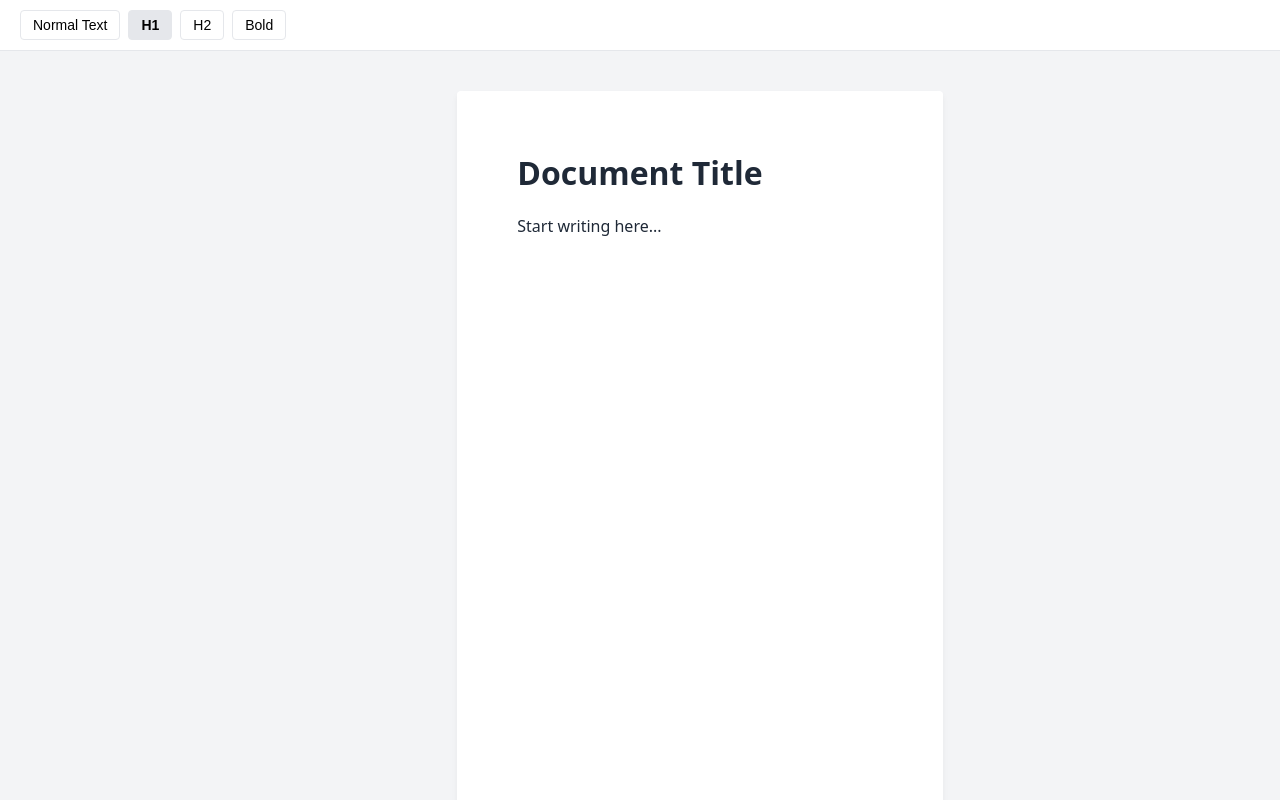
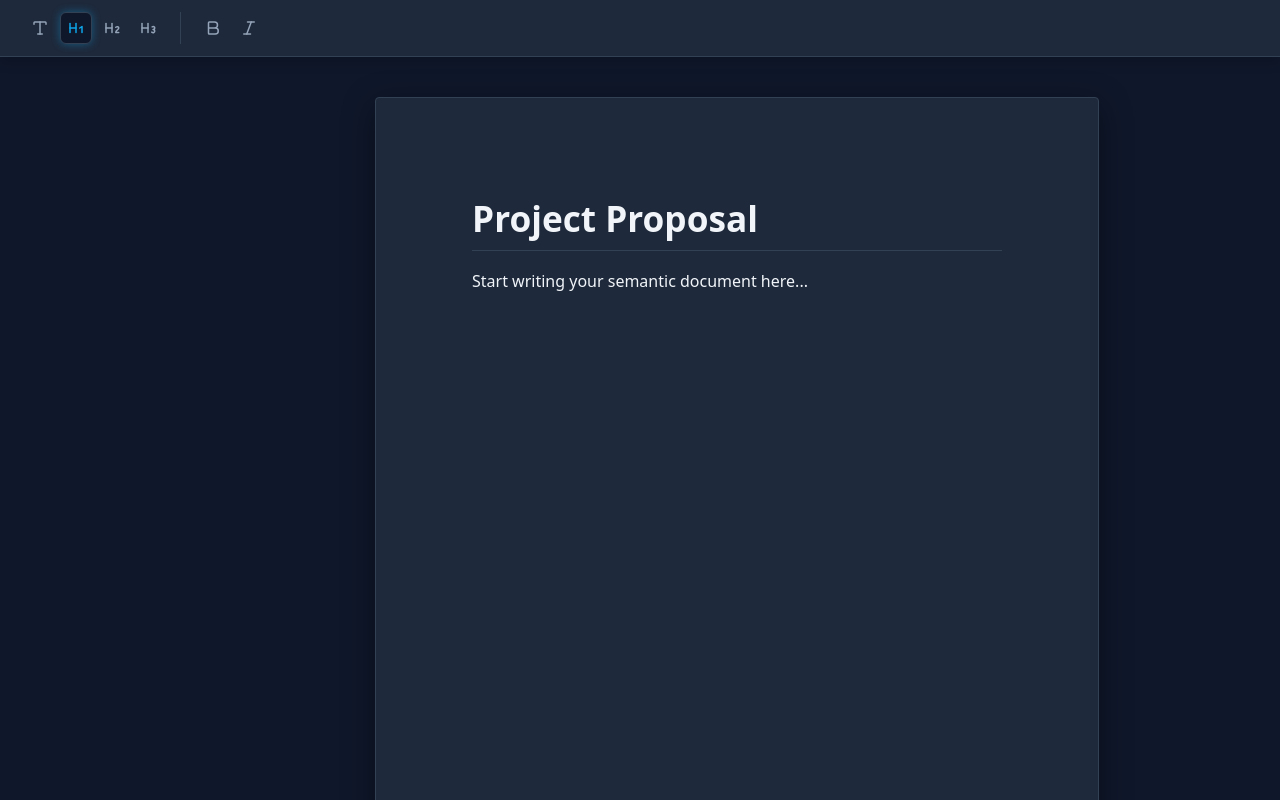
Before and after one commit to SulakshanCGhimire/intelligent-document-editor, a React (Vite) app in the folder frontend/: page / in a window 1280 px wide. Built offline with nearby package versions, Linux system fonts and the light colour scheme.

Commit message:
feat: enhance DocumentEditor with a professional ribbon toolbar and improved styling

```diff
--- a/frontend/src/components/DocumentEditor.tsx
+++ b/frontend/src/components/DocumentEditor.tsx
@@ -1,51 +1,81 @@
 import { useEditor, EditorContent } from '@tiptap/react'
 import StarterKit from '@tiptap/starter-kit'
+import { Bold, Italic, Type, Heading1, Heading2, Heading3 } from 'lucide-react'
 
 export const DocumentEditor = () => {
   const editor = useEditor({
     extensions: [
       StarterKit.configure({
-        heading: {
-          levels: [1, 2, 3], // Explicitly allow H1, H2, H3
-        },
+        heading: { levels: [1, 2, 3] },
       }),
     ],
-    content: '<h1>Document Title</h1><p>Start writing here...</p>',
+    content: '<h1>Project Proposal</h1><p>Start writing your semantic document here...</p>',
+    editorProps: {
+      attributes: {
+        class: 'tiptap', // Applies our new CSS
+      },
+    },
   })
 
   if (!editor) return null
 
   return (
     <div className="app-container">
-      {/* PROFESSIONAL TOOLBAR */}
+      {/* PROFESSIONAL RIBBON TOOLBAR */}
       <div className="toolbar">
+
+        {/* Group 1: Typography */}
+        <div className="toolbar-group">
           <button
             onClick={() => editor.chain().focus().setParagraph().run()}
             className={editor.isActive('paragraph') ? 'active' : ''}
+            title="Normal Text"
           >
-          Normal Text
+            <Type size={18} />
           </button>
           <button
             onClick={() => editor.chain().focus().toggleHeading({ level: 1 }).run()}
             className={editor.isActive('heading', { level: 1 }) ? 'active' : ''}
+            title="Heading 1"
           >
-          H1
+            <Heading1 size={18} />
           </button>
           <button
             onClick={() => editor.chain().focus().toggleHeading({ level: 2 }).run()}
             className={editor.isActive('heading', { level: 2 }) ? 'active' : ''}
+            title="Heading 2"
           >
-          H2
+            <Heading2 size={18} />
           </button>
+          <button
+            onClick={() => editor.chain().focus().toggleHeading({ level: 3 }).run()}
+            className={editor.isActive('heading', { level: 3 }) ? 'active' : ''}
+            title="Heading 3"
+          >
+            <Heading3 size={18} />
+          </button>
+        </div>
+
+        {/* Group 2: Formatting */}
+        <div className="toolbar-group">
           <button
             onClick={() => editor.chain().focus().toggleBold().run()}
             className={editor.isActive('bold') ? 'active' : ''}
+            title="Bold"
           >
-          Bold
+            <Bold size={18} />
+          </button>
+          <button
+            onClick={() => editor.chain().focus().toggleItalic().run()}
+            className={editor.isActive('italic') ? 'active' : ''}
+            title="Italic"
+          >
+            <Italic size={18} />
           </button>
         </div>
 
-      {/* EDITOR CANVAS */}
+      </div>
+
       <div className="editor-wrapper">
         <EditorContent editor={editor} />
       </div>
--- a/frontend/src/index.css
+++ b/frontend/src/index.css
@@ -1,7 +1,19 @@
+/* Deep Dark Mode Colors */
+:root {
+  --bg-app: #0f172a;        /* Slate 900 */
+  --bg-toolbar: #1e293b;    /* Slate 800 */
+  --bg-paper: #1e293b;      /* Slate 800 */
+  --text-main: #f1f5f9;     /* Slate 100 */
+  --text-muted: #94a3b8;    /* Slate 400 */
+  --border-color: #334155;  /* Slate 700 */
+  --neon-accent: #0ea5e9;   /* Sky 500 (Subtle Neon Blue) */
+  --neon-glow: rgba(14, 165, 233, 0.4);
+}
+
 body {
   margin: 0;
-  background-color: #f3f4f6; /* Light gray background */
-  color: #1f2937;
+  background-color: var(--bg-app);
+  color: var(--text-main);
   font-family: system-ui, -apple-system, sans-serif;
 }
 
@@ -11,31 +23,57 @@ body {
   height: 100vh;
 }
 
+/* Word-Style Ribbon Toolbar (Dark Mode) */
 .toolbar {
-  background-color: #ffffff;
-  border-bottom: 1px solid #e5e7eb;
-  padding: 10px 20px;
+  background-color: var(--bg-toolbar);
+  border-bottom: 1px solid var(--border-color);
+  padding: 12px 24px;
   display: flex;
-  gap: 8px;
+  align-items: center;
+  gap: 16px;
   position: sticky;
   top: 0;
   z-index: 10;
+  box-shadow: 0 4px 12px rgba(0, 0, 0, 0.2);
+}
+
+.toolbar-group {
+  display: flex;
+  gap: 4px;
+  padding-right: 16px;
+  border-right: 1px solid var(--border-color);
+}
+
+.toolbar-group:last-child {
+  border-right: none;
 }
 
 .toolbar button {
-  padding: 6px 12px;
-  border: 1px solid #e5e7eb;
-  background: white;
-  border-radius: 4px;
+  padding: 6px;
+  border: 1px solid transparent;
+  background: transparent;
+  color: var(--text-muted);
+  border-radius: 6px;
   cursor: pointer;
-  font-size: 14px;
+  display: flex;
+  align-items: center;
+  justify-content: center;
+  transition: all 0.2s ease;
+}
+
+.toolbar button:hover {
+  background: var(--border-color);
+  color: var(--text-main);
 }
 
 .toolbar button.active {
-  background: #e5e7eb;
-  font-weight: bold;
+  background: var(--bg-app);
+  color: var(--neon-accent);
+  border: 1px solid var(--border-color);
+  box-shadow: 0 0 8px var(--neon-glow); /* Neon glow effect */
 }
 
+/* The Paper Canvas */
 .editor-wrapper {
   flex: 1;
   overflow-y: auto;
@@ -44,19 +82,21 @@ body {
   justify-content: center;
 }
 
-/* The actual "Paper" */
 .tiptap {
-  background: white;
+  background: var(--bg-paper);
   width: 100%;
-  max-width: 800px;
-  min-height: 1000px; /* A4-ish height */
-  padding: 60px;
-  box-shadow: 0 4px 6px rgba(0, 0, 0, 0.05);
+  max-width: 850px;
+  min-height: 1100px;
+  padding: 96px; /* 1-inch margins roughly */
+  box-shadow: 0 8px 32px rgba(0, 0, 0, 0.4);
+  border: 1px solid var(--border-color);
   border-radius: 4px;
   outline: none;
+  color: var(--text-main);
 }
 
-/* Formatting inside the editor */
-.tiptap h1 { font-size: 2em; margin-top: 0; }
-.tiptap h2 { font-size: 1.5em; }
-.tiptap h3 { font-size: 1.17em; }
+/* Fix the Heading Rendering! */
+.tiptap p { margin-bottom: 1em; line-height: 1.6; }
+.tiptap h1 { font-size: 2.2em; font-weight: 700; margin-top: 0; margin-bottom: 0.5em; border-bottom: 1px solid var(--border-color); padding-bottom: 8px;}
+.tiptap h2 { font-size: 1.8em; font-weight: 600; margin-top: 1.5em; margin-bottom: 0.5em; }
+.tiptap h3 { font-size: 1.4em; font-weight: 600; margin-top: 1.2em; margin-bottom: 0.5em; color: var(--neon-accent); }
```
Lines whose indentation alone changed are shown as unchanged.
